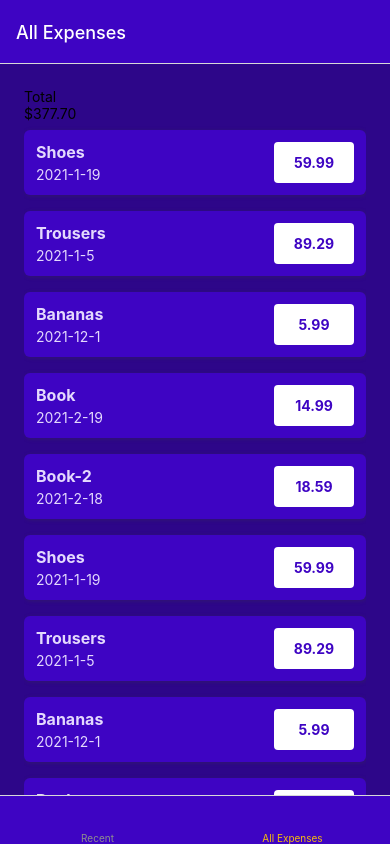
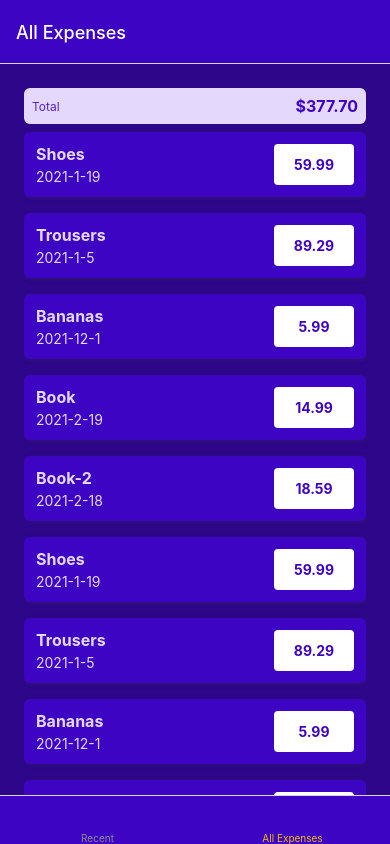
Before and after one commit to omerokumus1/ExpenseTrackerApp_ReactNative, a React Native app: screen /AllExpensesScreen in a window 390 px wide. Built offline with nearby package versions, Linux system fonts and the light colour scheme.

Commit message:
ExpensesSummary styling

```diff
--- a/components/ExpensesOutput/ExpensesSummary.js
+++ b/components/ExpensesOutput/ExpensesSummary.js
@@ -1,15 +1,36 @@
-import { Text, View } from 'react-native';
+import { Text, View, StyleSheet } from 'react-native';
+import { GlobalStyles } from '../../constants/styles';
 
 function ExpensesSummary({ expenses, periodName }) {
   const totalExpense = expenses.reduce((total, expense) => {
     return total + expense.amount;
   }, 0);
   return (
-    <View>
-      <Text>{periodName}</Text>
-      <Text>${totalExpense.toFixed(2)}</Text>
+    <View style={styles.container}>
+      <Text style={styles.period}>{periodName}</Text>
+      <Text style={styles.sum}>${totalExpense.toFixed(2)}</Text>
     </View>
   );
 }
 
 export default ExpensesSummary;
+
+const styles = StyleSheet.create({
+  container: {
+    padding: 8,
+    backgroundColor: GlobalStyles.colors.primary50,
+    borderRadius: 6,
+    flexDirection: 'row',
+    justifyContent: 'space-between',
+    alignItems: 'center',
+  },
+  period: {
+    fontSize: 12,
+    color: GlobalStyles.colors.primary400,
+  },
+  sum: {
+    fontSize: 16,
+    fontWeight: 'bold',
+    color: GlobalStyles.colors.primary500,
+  },
+});
```
